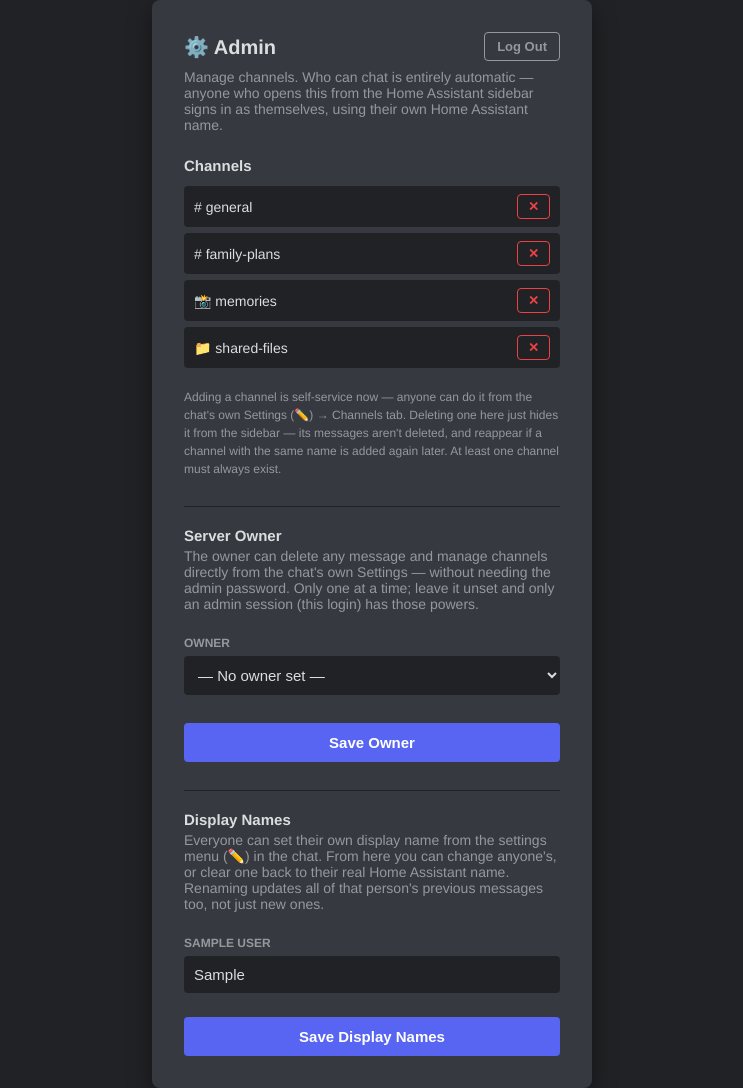
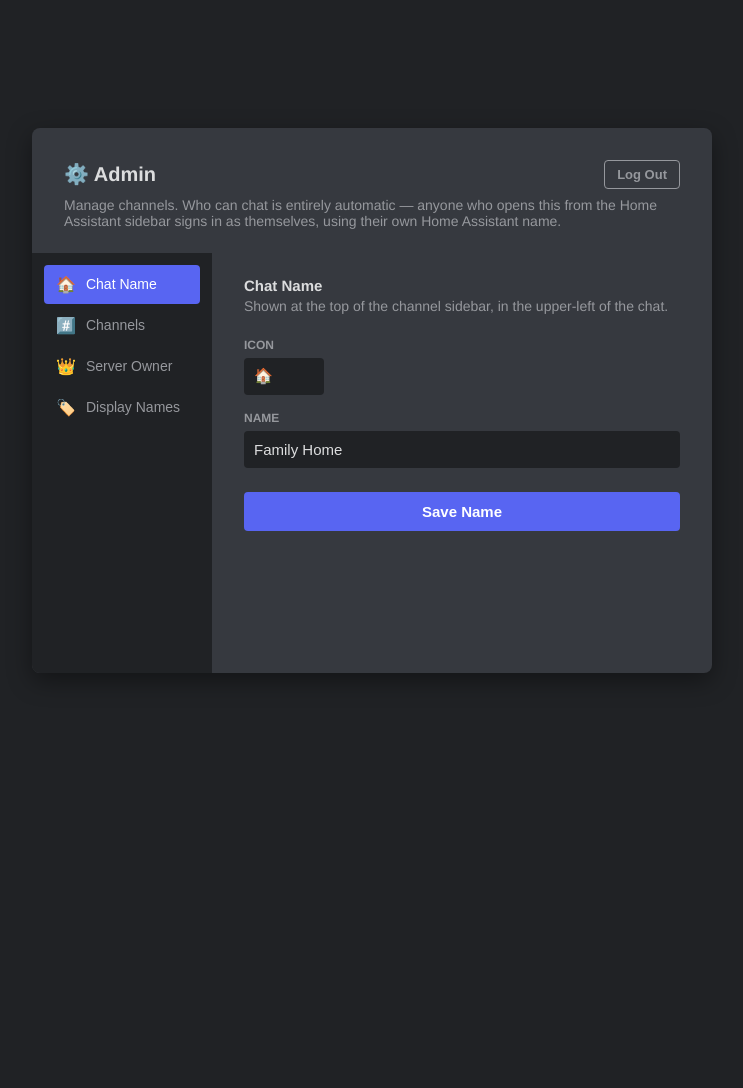
Before and after one commit to Arbitrary8481/family-chat, a Flask app: page /admin in a window 1280 px wide. Shown: the whole page, without its empty margins (268-1011 px from the left). After the commit the page ends 673 px from the top, so only its background shows below. Run offline with Flask 3, Linux system fonts and the light colour scheme; the visitor is signed in with stand-in values (Sample User, id 1); data comes from the database, SQL or seed files in the repository; tables that the repository leaves empty hold one stand-in row (values such as "Sample post"); parts of the project's set-up code (start-up, migrations or seed data) failed here and were passed over.

Commit message:
added tabbed viewing for admin panel

```diff
--- a/family-chat/app/server.py
+++ b/family-chat/app/server.py
@@ -288,6 +288,24 @@ def is_owner(user_id):
     combine them explicitly: `session.get('is_admin') or is_owner(requester_id)`."""
     owner_id = get_owner_user_id()
     return bool(user_id) and bool(owner_id) and user_id == owner_id
+
+DEFAULT_SERVER_NAME = 'Family Home'
+DEFAULT_SERVER_ICON = '🏠'
+
+def get_server_identity():
+    """The name/icon shown at the top of the channel sidebar — admin-only
+    to change, via the admin panel. Falls back to the original hardcoded
+    values so a fresh install looks exactly like it always did."""
+    return {
+        'name': get_setting('server_name') or DEFAULT_SERVER_NAME,
+        'icon': get_setting('server_icon') or DEFAULT_SERVER_ICON,
+    }
+
+def set_server_identity(name, icon):
+    name = (name or '').strip()[:40] or DEFAULT_SERVER_NAME
+    icon = (icon or '').strip()[:8] or DEFAULT_SERVER_ICON
+    set_setting('server_name', name)
+    set_setting('server_icon', icon)
 
 def record_ha_user(user_id, username, display_name):
     conn = sqlite3.connect('/data/chat.db')
@@ -611,6 +629,7 @@ def index():
         ha_display_name = request.headers.get('X-Remote-User-Display-Name', '')
         record_ha_user(ha_user_id, ha_username, ha_display_name)
     auto_user_id, auto_user = resolve_ha_identity()
+    server_identity = get_server_identity()
 
     return render_template('index.html',
                           members=[{'name': n} for n in get_known_people()],
@@ -622,6 +641,8 @@ def index():
                           auto_user_id=auto_user_id,
                           is_admin=bool(session.get('is_admin')),
                           is_owner=is_owner(auto_user_id),
+                          server_name=server_identity['name'],
+                          server_icon=server_identity['icon'],
                           giphy_enabled=bool(GIPHY_API_KEY))
 
 @app.route('/api/channels')
@@ -754,10 +775,18 @@ def admin_panel():
         return render_template('admin.html', logged_in=False, error=request.args.get('error'))
     return render_template('admin.html', logged_in=True,
                           saved=request.args.get('saved'),
+                          active_tab=request.args.get('tab', 'chatname'),
                           channels=get_channels(),
                           channel_error=request.args.get('channel_error'),
                           ha_accounts=get_known_ha_accounts(),
-                          current_owner_id=get_owner_user_id())
+                          current_owner_id=get_owner_user_id(),
+                          server_identity=get_server_identity())
+
+@app.route('/admin/server-name/set', methods=['POST'])
+@require_admin
+def admin_set_server_name():
+    set_server_identity(request.form.get('server_name', ''), request.form.get('server_icon', ''))
+    return ingress_redirect(url_for('admin_panel', saved='1', tab='chatname'))
 
 @app.route('/admin/owner/set', methods=['POST'])
 @require_admin
@@ -767,7 +796,7 @@ def admin_set_owner():
     # treats as "no owner" via `or None`.
     owner_user_id = request.form.get('owner_user_id', '').strip()
     set_setting('owner_user_id', owner_user_id)
-    return ingress_redirect(url_for('admin_panel', saved='1'))
+    return ingress_redirect(url_for('admin_panel', saved='1', tab='owner'))
 
 @app.route('/admin/login', methods=['POST'])
 def admin_login():
@@ -789,8 +818,8 @@ def admin_delete_channel():
     slug = request.form.get('slug', '')
     ok, error = delete_channel(slug)
     if error:
-        return ingress_redirect(url_for('admin_panel', channel_error=error))
-    return ingress_redirect(url_for('admin_panel', saved='1'))
+        return ingress_redirect(url_for('admin_panel', channel_error=error, tab='channels'))
+    return ingress_redirect(url_for('admin_panel', saved='1', tab='channels'))
 
 @app.route('/admin/aliases', methods=['POST'])
 @require_admin
@@ -803,7 +832,7 @@ def admin_update_aliases():
             continue
         user_id = field[len('alias_'):]
         set_alias(user_id, value)
-    return ingress_redirect(url_for('admin_panel', saved='1'))
+    return ingress_redirect(url_for('admin_panel', saved='1', tab='aliases'))
 
 @app.route('/api/messages')
 def get_messages_api():
--- a/family-chat/app/templates/admin.html
+++ b/family-chat/app/templates/admin.html
@@ -35,11 +35,78 @@
             padding: 32px;
             box-shadow: 0 8px 24px rgba(0,0,0,0.4);
         }
+        .panel.admin-panel-wide {
+            max-width: 680px;
+            padding: 0;
+            overflow: hidden;
+        }
+        .admin-panel-wide .panel-inner {
+            padding: 32px 32px 0;
+        }
+        .admin-body {
+            display: flex;
+            margin-top: 24px;
+            min-height: 420px;
+        }
+        .admin-tabs {
+            width: 180px;
+            flex-shrink: 0;
+            background: var(--bg-tertiary);
+            display: flex;
+            flex-direction: column;
+            gap: 2px;
+            padding: 12px;
+        }
+        .admin-tab {
+            display: flex;
+            align-items: center;
+            gap: 10px;
+            background: transparent;
+            border: none;
+            color: var(--text-muted);
+            padding: 10px 12px;
+            border-radius: 4px;
+            cursor: pointer;
+            font-size: 14px;
+            text-align: left;
+            width: auto;
+            margin-top: 0;
+            font-weight: 400;
+            transition: all 0.15s;
+        }
+        .admin-tab:hover {
+            background: rgba(255,255,255,0.06);
+            color: var(--text-normal);
+        }
+        .admin-tab.active {
+            background: var(--bg-accent);
+            color: white;
+        }
+        .admin-tab span {
+            font-size: 16px;
+        }
+        .admin-tab-panels {
+            flex: 1;
+            padding: 24px 32px 32px;
+            min-width: 0;
+            overflow-y: auto;
+            max-height: 70vh;
+        }
+        .admin-tab-panel {
+            display: none;
+        }
+        .admin-tab-panel.active {
+            display: block;
+        }
+        @media (max-width: 600px) {
+            .panel.admin-panel-wide { max-width: 100%; }
+            .admin-body { flex-direction: column; }
+            .admin-tabs { width: 100%; flex-direction: row; overflow-x: auto; }
+            .admin-tab-panels { padding: 20px; }
+        }
         .section-title {
             font-size: 15px;
-            margin: 28px 0 4px;
-            padding-top: 20px;
-            border-top: 1px solid var(--bg-tertiary);
+            margin: 0 0 4px;
         }
         select {
             width: 100%;
@@ -167,7 +234,7 @@
     </style>
 </head>
 <body>
-    <div class="panel">
+    <div class="panel{% if logged_in %} admin-panel-wide{% endif %}">
         {% if not logged_in %}
             <h1>🔒 Admin Login</h1>
             <p class="subtitle">Enter the admin password to manage Family Chat settings.</p>
@@ -178,6 +245,7 @@
                 <button type="submit">Log In</button>
             </form>
         {% else %}
+        <div class="panel-inner">
             <div class="logout-row">
                 <h1 style="margin:0;">⚙️ Admin</h1>
                 <form method="post" action="./admin/logout">
@@ -186,8 +254,41 @@
             </div>
             <p class="subtitle">Manage channels. Who can chat is entirely automatic — anyone who opens this from the Home Assistant sidebar signs in as themselves, using their own Home Assistant name.</p>
             {% if saved == '1' %}<div class="message success">Saved. Reload the chat to see changes.</div>{% endif %}
+        </div>
 
-            <h2 class="section-title" style="margin-top:0; padding-top:0; border-top:none;">Channels</h2>
+        <div class="admin-body">
+            <div class="admin-tabs">
+                <button class="admin-tab{% if active_tab == 'chatname' %} active{% endif %}" data-tab="chatname" onclick="switchAdminTab('chatname')">
+                    <span>🏠</span> Chat Name
+                </button>
+                <button class="admin-tab{% if active_tab == 'channels' %} active{% endif %}" data-tab="channels" onclick="switchAdminTab('channels')">
+                    <span>#️⃣</span> Channels
+                </button>
+                <button class="admin-tab{% if active_tab == 'owner' %} active{% endif %}" data-tab="owner" onclick="switchAdminTab('owner')">
+                    <span>👑</span> Server Owner
+                </button>
+                <button class="admin-tab{% if active_tab == 'aliases' %} active{% endif %}" data-tab="aliases" onclick="switchAdminTab('aliases')">
+                    <span>🏷️</span> Display Names
+                </button>
+            </div>
+
+            <div class="admin-tab-panels">
+                <!-- Chat Name -->
+                <div class="admin-tab-panel{% if active_tab == 'chatname' %} active{% endif %}" id="adminTab-chatname">
+                    <h2 class="section-title">Chat Name</h2>
+                    <p class="subtitle">Shown at the top of the channel sidebar, in the upper-left of the chat.</p>
+                    <form method="post" action="./admin/server-name/set">
+                        <label for="server_icon">Icon</label>
+                        <input type="text" id="server_icon" name="server_icon" maxlength="8" value="{{ server_identity.icon }}" style="max-width: 80px;">
+                        <label for="server_name">Name</label>
+                        <input type="text" id="server_name" name="server_name" maxlength="40" value="{{ server_identity.name }}" required>
+                        <button type="submit">Save Name</button>
+                    </form>
+                </div>
+
+                <!-- Channels -->
+                <div class="admin-tab-panel{% if active_tab == 'channels' %} active{% endif %}" id="adminTab-channels">
+                    <h2 class="section-title">Channels</h2>
                     {% if channel_error %}<div class="message error">{{ channel_error }}</div>{% endif %}
                     <div class="channel-manage-list">
                         {% for ch in channels %}
@@ -201,7 +302,10 @@
                         {% endfor %}
                     </div>
                     <p class="hint">Adding a channel is self-service now — anyone can do it from the chat's own Settings (✏️) → Channels tab. Deleting one here just hides it from the sidebar — its messages aren't deleted, and reappear if a channel with the same name is added again later. At least one channel must always exist.</p>
+                </div>
 
+                <!-- Server Owner -->
+                <div class="admin-tab-panel{% if active_tab == 'owner' %} active{% endif %}" id="adminTab-owner">
                     <h2 class="section-title">Server Owner</h2>
                     <p class="subtitle">
                         The owner can delete any message and manage channels directly from the chat's own Settings —
@@ -224,7 +328,10 @@
                     {% else %}
                     <p class="hint">No Home Assistant users detected yet. Open the chat from the Home Assistant sidebar first, then come back here.</p>
                     {% endif %}
+                </div>
 
+                <!-- Display Names -->
+                <div class="admin-tab-panel{% if active_tab == 'aliases' %} active{% endif %}" id="adminTab-aliases">
                     <h2 class="section-title">Display Names</h2>
                     <p class="subtitle">
                         Everyone can set their own display name from the settings menu (✏️) in the chat.
@@ -243,7 +350,21 @@
                     {% else %}
                     <p class="hint">No Home Assistant users detected yet. Open the chat from the Home Assistant sidebar first, then come back here.</p>
                     {% endif %}
+                </div>
+            </div>
+        </div>
         {% endif %}
     </div>
+
+    <script>
+        function switchAdminTab(tab) {
+            document.querySelectorAll('.admin-tab').forEach(t => {
+                t.classList.toggle('active', t.dataset.tab === tab);
+            });
+            document.querySelectorAll('.admin-tab-panel').forEach(p => {
+                p.classList.toggle('active', p.id === `adminTab-${tab}`);
+            });
+        }
+    </script>
 </body>
 </html>
--- a/family-chat/app/templates/index.html
+++ b/family-chat/app/templates/index.html
@@ -24,7 +24,7 @@
         <!-- Channel List -->
         <div class="channel-sidebar" id="channelSidebar">
             <div class="server-header">
-                <h3>🏠 Family Home</h3>
+                <h3>{{ server_icon }} {{ server_name }}</h3>
             </div>
             <div class="channel-list">
                 <div class="category">TEXT CHANNELS</div>
--- a/family-chat/config.yaml
+++ b/family-chat/config.yaml
@@ -1,5 +1,5 @@
 name: "Family Chat"
-version: "2.15.0"
+version: "2.17.0"
 slug: "family_chat"
 description: "Private Discord-like chat for your family with file sharing and emojis"
 arch:
```
Also changed, not shown: family-chat/CHANGELOG.md. Lines whose indentation alone changed are shown as unchanged.
